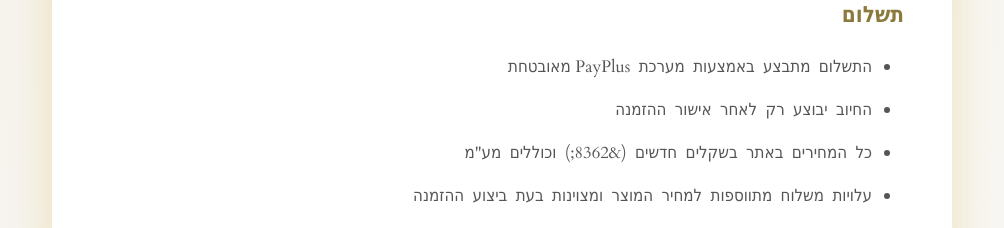
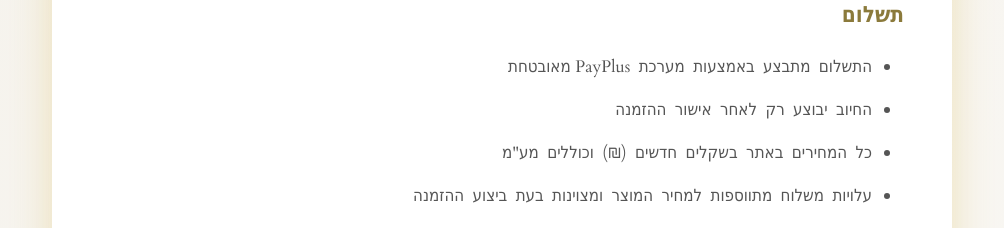
Before and after one commit to shmimveeretz/jewelry-shop, a React (Vite) app: page /terms-of-service in a window 1280 px wide. Shown: the part 860-1088 px from the top of the page, without its empty margins (138-1142 px from the left). Built offline with nearby package versions, Linux system fonts and the light colour scheme; no server answers; a web font is replaced by a local one.

Commit message:
Changed some more emojis to icons

```diff
--- a/src/pages/TermsOfService.jsx
+++ b/src/pages/TermsOfService.jsx
@@ -64,7 +64,7 @@ function TermsOfService() {
                 <ul>
                   <li>התשלום מתבצע באמצעות מערכת PayPlus מאובטחת</li>
                   <li>החיוב יבוצע רק לאחר אישור ההזמנה</li>
-                  <li>כל המחירים באתר בשקלים חדשים (&8362;) וכוללים מע"מ</li>
+                  <li>כל המחירים באתר בשקלים חדשים (₪) וכוללים מע"מ</li>
                   <li>
                     עלויות משלוח מתווספות למחיר המוצר ומצוינות בעת ביצוע ההזמנה
                   </li>
```
